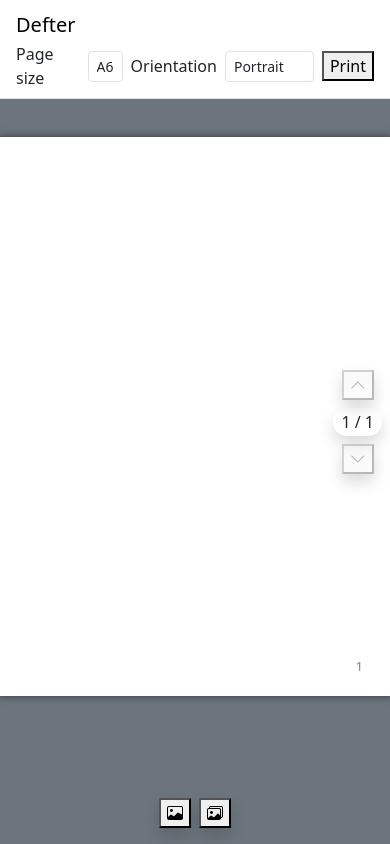
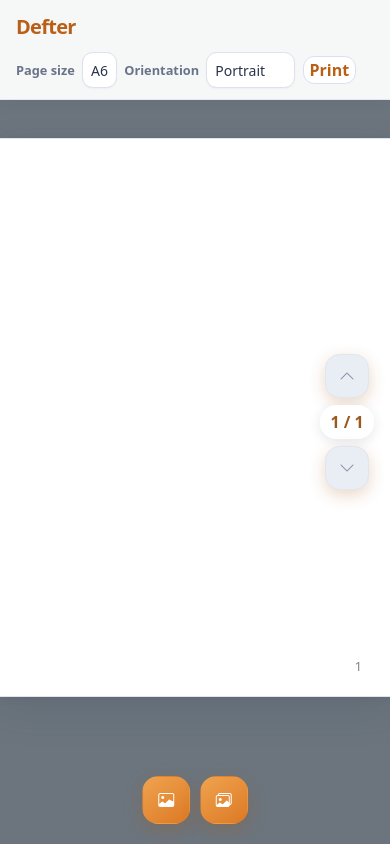
Before and after one commit to yigithsyn/yigithsyn.github.io, a plain HTML site: page index.html in a window 390 px wide. Drawn offline with nearby package versions, Linux system fonts and the light colour scheme; no server answers.

Commit message:
Enhance CSS styles for image upload, page layout, navigation, and print: improve UI elements, adjust spacing, and refine button designs

```diff
--- a/css/image-upload.css
+++ b/css/image-upload.css
@@ -1,30 +1,35 @@
 #image-upload {
     /* Yükleme ve liste düğmeleri sayfa akışından bağımsız, ekranın altında yüzer. */
     position: fixed;
-    inset-block-end: 1rem;
+    inset-block-end: 1.25rem;
     inset-inline-start: 50%;
     transform: translateX(-50%);
     z-index: 10;
     display: flex;
-    gap: .5rem;
+    gap: .6rem;
 }
 
 #image-upload .btn-solid {
-    box-shadow: var(--bs-box-shadow);
+    width: 3rem;
+    height: 3rem;
+    border-radius: 1rem;
+    box-shadow: 0 6px 18px rgb(166 86 22 / .26);
 }
 
 #upload-dialog {
     width: min(40rem, 92vw);
     max-height: 80vh;
     padding: 0;
-    border: 1px solid var(--bs-border-color);
-    border-radius: .5rem;
-    color: var(--bs-fg-body);
-    background-color: var(--bs-bg-body);
+    border: 1px solid #dce3f1;
+    border-radius: 1rem;
+    color: var(--ui-ink);
+    background-color: #fff;
+    box-shadow: 0 20px 60px rgb(41 51 74 / .2);
 }
 
 #upload-dialog::backdrop {
-    background: rgb(0 0 0 / .4);
+    background: rgb(38 48 72 / .28);
+    backdrop-filter: blur(3px);
 }
 
 #upload-dialog .upload-head {
@@ -32,7 +37,8 @@
     align-items: center;
     justify-content: space-between;
     padding: .75rem 1rem;
-    border-bottom: 1px solid var(--bs-border-color);
+    border-bottom: 1px solid #e8ecf4;
+    background: linear-gradient(110deg, #fff8f0, #fffaf5);
 }
 
 #upload-dialog .upload-body {
@@ -66,7 +72,7 @@
 
 #upload-list li:hover,
 #upload-list li.selected {
-    background-color: var(--bs-border-color);
+    background-color: #fff1e2;
 }
 
 #upload-list .info {
@@ -86,6 +92,18 @@
     gap: .25rem;
 }
 
+#upload-list .delete-row {
+    color: #b42332;
+    background-color: #fff;
+    border-color: #c93645;
+}
+
+#upload-list .delete-row:hover {
+    color: #fff;
+    background-color: #c93645;
+    border-color: #c93645;
+}
+
 #upload-list .copy-path {
     visibility: hidden;
 }
@@ -103,7 +121,8 @@
     width: 100%;
     max-height: calc(80vh - 6rem);
     object-fit: contain;
-    border-radius: .25rem;
+    border: 1px solid #e3e8f1;
+    border-radius: .6rem;
 }
 
 .upload-toast {
--- a/css/page-layout.css
+++ b/css/page-layout.css
@@ -3,10 +3,15 @@
     --page-w: 210mm;
     --page-h: 297mm;
     --page-pad: 15mm;
+    --ui-accent: #e58a35;
+    --ui-accent-dark: #b95f16;
+    --ui-accent-soft: #fff2e5;
+    --ui-ink: #29334a;
 }
 
 body {
-    /* Sayfa kağıtlarını tarayıcı arka planından ayır. */
+    min-height: 100vh;
+    color: var(--ui-ink);
     background: #6c757d;
 }
 
@@ -15,6 +20,81 @@ body {
     position: sticky;
     top: 0;
     z-index: 10;
+    min-height: 4rem;
+    gap: 1rem;
+    background: rgb(255 255 255 / .94) !important;
+    border-color: #e2e7f1 !important;
+    box-shadow: 0 3px 16px rgb(41 51 74 / .06);
+    backdrop-filter: blur(12px);
+}
+
+#toolbar .navbar-brand {
+    color: var(--ui-accent-dark);
+    font-weight: 750;
+    letter-spacing: -.035em;
+}
+
+#toolbar label {
+    color: #69748a;
+    font-size: .875rem;
+    font-weight: 600;
+}
+
+#toolbar select {
+    min-height: 2.25rem;
+    color: var(--ui-ink);
+    background-color: #fff;
+    border: 1px solid #dce2ee;
+    border-radius: .65rem;
+    box-shadow: 0 1px 2px rgb(41 51 74 / .04);
+}
+
+#toolbar select:focus {
+    border-color: #efb77e;
+    box-shadow: 0 0 0 .2rem rgb(229 138 53 / .16);
+}
+
+.btn-solid,
+.btn-outline {
+    display: inline-flex;
+    align-items: center;
+    justify-content: center;
+    border-radius: .7rem;
+    font-weight: 650;
+    transition: background-color .16s ease, border-color .16s ease, color .16s ease, box-shadow .16s ease, transform .16s ease;
+}
+
+.btn-solid {
+    color: #fff;
+    background: linear-gradient(145deg, #f0a34f, #dc7924);
+    border: 1px solid transparent;
+}
+
+.btn-solid:hover:not(:disabled) {
+    color: #fff;
+    background: linear-gradient(145deg, #e58a35, #c86719);
+    box-shadow: 0 5px 14px rgb(201 105 27 / .25);
+    transform: translateY(-1px);
+}
+
+.btn-solid:disabled {
+    color: #8993a8;
+    background: #e9edf4;
+    border-color: #e0e5ee;
+    box-shadow: none;
+    cursor: default;
+}
+
+.btn-outline {
+    color: var(--ui-accent-dark);
+    background: #fff;
+    border: 1px solid #d9e0f4;
+}
+
+.btn-outline:hover:not(:disabled) {
+    color: #a44f0d;
+    background: var(--ui-accent-soft);
+    border-color: #f0c28f;
 }
 
 #pages {
@@ -32,7 +112,9 @@ body {
     height: var(--page-h);
     padding: var(--page-pad);
     background: #fff;
-    box-shadow: 0 0 8px rgba(0, 0, 0, .5);
+    border: 1px solid rgb(210 218 233 / .7);
+    border-radius: 2px;
+    box-shadow: 0 14px 38px rgb(47 60 91 / .13), 0 2px 8px rgb(47 60 91 / .07);
     position: relative;
     overflow: hidden;
     flex: none;
@@ -57,3 +139,22 @@ body {
     /* Kaynak içerik yalnızca sayfalama sırasında kullanılır, doğrudan gösterilmez. */
     display: none;
 }
+
+@media (max-width: 640px) {
+    #toolbar {
+        align-items: flex-start;
+        flex-direction: column;
+        gap: .5rem;
+        padding-block: .65rem !important;
+    }
+
+    #toolbar > div {
+        width: 100%;
+        flex-wrap: wrap;
+        gap: .45rem !important;
+    }
+
+    #toolbar label {
+        font-size: .8rem;
+    }
+}
--- a/css/page-navigation.css
+++ b/css/page-navigation.css
@@ -1,27 +1,31 @@
 #page-nav {
     /* Gezinme düğmelerini ekranın sağında, dikey ortada sabit tut. */
     position: fixed;
-    inset-inline-end: .5rem;
+    inset-inline-end: 1rem;
     top: 50%;
     transform: translateY(-50%);
     z-index: 10;
     display: flex;
     flex-direction: column;
     align-items: center;
-    gap: .5rem;
+    gap: .45rem;
 }
 
 #page-nav .btn-solid {
-    box-shadow: var(--bs-box-shadow);
+    width: 2.75rem;
+    height: 2.75rem;
+    border-radius: .9rem;
+    box-shadow: 0 5px 16px rgb(166 86 22 / .24);
 }
 
 .page-counter {
     /* Sayaç genişliğinin rakamlara göre oynamasını önle. */
-    padding: .125rem .5rem;
+    padding: .3rem .65rem;
     font-size: var(--bs-font-size-sm);
+    font-weight: 650;
     font-variant-numeric: tabular-nums;
-    color: var(--bs-fg-body);
-    background-color: var(--bs-bg-body);
+    color: #9b581f;
+    background-color: #fff;
     border-radius: 1rem;
-    box-shadow: var(--bs-box-shadow);
+    box-shadow: 0 3px 12px rgb(47 60 91 / .12);
 }
--- a/css/print.css
+++ b/css/print.css
@@ -24,6 +24,8 @@
     .page {
         /* Gölge ekran içindir; her sayfayı yazıcıda ayrı kağıt olarak başlat. */
         box-shadow: none;
+        border: 0;
+        border-radius: 0;
         break-after: page;
     }
 }
--- a/js/image-upload.js
+++ b/js/image-upload.js
@@ -28,7 +28,7 @@ async function loadList() {
         rows.forEach(row => {
             const $item = $('<li tabindex="0"><span class="info"><span class="name"></span><small class="meta text-muted"></small></span>' +
                 '<span class="actions"><button type="button" class="btn-outline btn-sm theme-secondary copy-path" title="Yolu kopyala" aria-label="Yolu kopyala">⧉</button>' +
-                '<button type="button" class="btn-outline btn-sm theme-secondary delete-row" title="Kaydı sil" aria-label="Kaydı sil">🗑</button></span></li>');
+                '<button type="button" class="btn-outline btn-sm theme-secondary delete-row" title="Kaydı sil" aria-label="Kaydı sil"><i class="bi bi-trash3" aria-hidden="true"></i></button></span></li>');
             $item.find('.name').text(row.original_name).attr('title', row.original_name);
             $item.find('.meta').text(formatSize(row.size) + ' · ' + new Date(row.uploaded_at).toLocaleString());
             $item.on('click keydown', (e) => {
```
